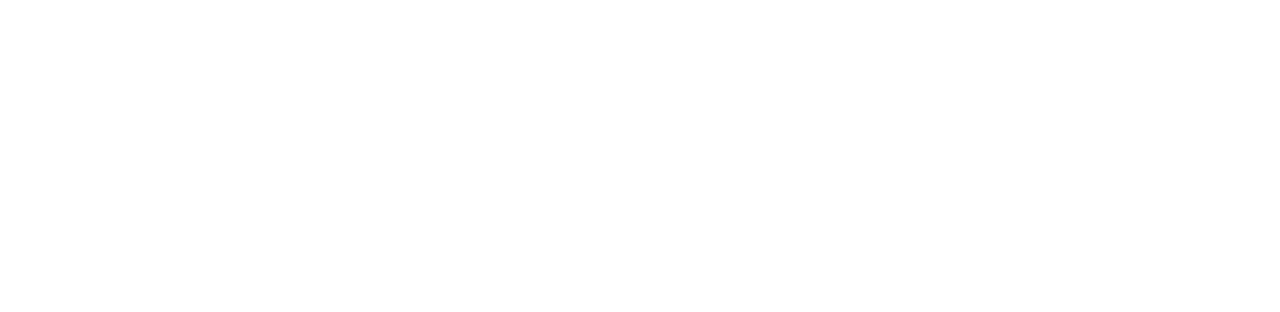
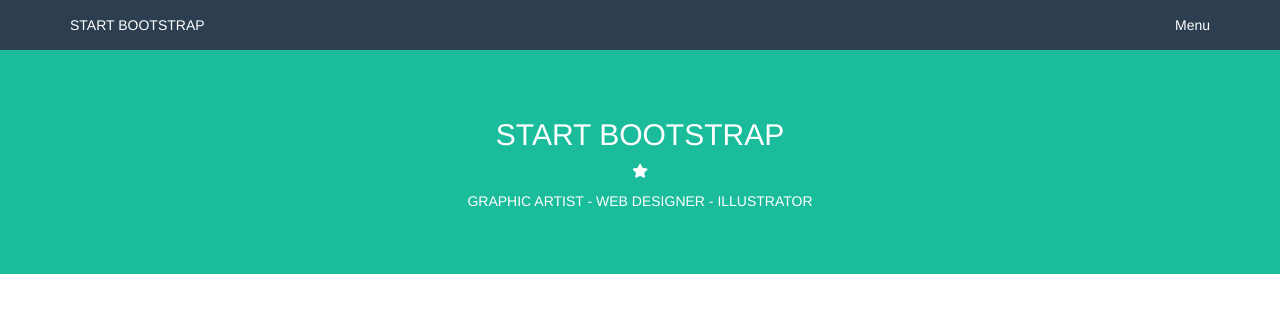
Before and after one commit to Verovannini/html-css-bootstrap-freelancer, a plain HTML site: page index.html in a window 1280 px wide. Drawn offline with nearby package versions, Linux system fonts and the light colour scheme.

Commit message:
Fine header

```diff
--- a/css/style.css
+++ b/css/style.css
@@ -0,0 +1,32 @@
+/* COMMON */
+.primary{
+    background-color: #1abc9c;
+    color: #fff;
+}
+/* END COMMON */
+
+/* HEADER */
+/* Nav */
+header nav{
+    background-color: #2c3e50;
+    color: #fff;
+    padding: 15px 0;
+}
+
+header .header-menu{
+    text-align: right;
+}
+
+/* Jumbotron */
+.jumbotron .teaser{
+    text-align: center;
+}
+.jumbotron .teaser h1{
+    font-size: 30px;
+    text-transform: uppercase;
+}
+.jumbotron .teaser p{
+    font-size: 14px;
+    padding-top: 10px;
+}
+/* END HEADER */
--- a/index.html
+++ b/index.html
@@ -8,9 +8,59 @@
 
     <!-- Latest compiled and minified CSS -->
     <link rel="stylesheet" href="https://stackpath.bootstrapcdn.com/bootstrap/3.4.1/css/bootstrap.min.css" integrity="sha384-HSMxcRTRxnN+Bdg0JdbxYKrThecOKuH5zCYotlSAcp1+c8xmyTe9GYg1l9a69psu" crossorigin="anonymous">
+    <link rel="stylesheet" href="https://cdnjs.cloudflare.com/ajax/libs/font-awesome/5.15.2/css/all.min.css">
     <link rel="stylesheet" href="css/style.css">
 </head>
 <body>
+    <!-- START HEADER -->
+    <header>
+        <!-- Start Nav -->
+        <nav>
+            <div class="container">
+                <div class="row">
+                    <!-- Start Logo Column -->
+                    <div class="col-xs-6">
+                        <div class="logo">START BOOTSTRAP</div>
+                    </div>
+                    <!-- End Logo Column -->
+
+                    <!-- Start Menu Column -->
+                    <div class="col-xs-6">
+                        <div class="header-menu">
+                            <div class="row">
+                                <!-- Start nav menu -->
+                                <div class="hidden-xs col-sm-12">Menu</div>
+                                <!-- Start nav menu -->
+
+                                <!-- Start Burger toggle -->
+                                <div class="col-xs-12 hidden-sm hidden-md hidden-lg">
+                                    <div class="burger-toggle"><i class="fas fa-bars"></i></div>
+                                </div>
+                                <!-- End Burger toggle -->
+                            </div>
+                        </div>
+                    </div>
+                    <!-- End Menu Column -->
+                </div>
+            </div>
+        </nav>
+        <!-- End Nav -->
+
+        <!-- Start Jumbotron -->
+        <div class="jumbotron primary">
+            <div class="teaser">
+                <!-- Start Title -->
+                <div class="title">
+                    <h1>Start Bootstrap</h1>
+                    <div class="star"><i class="fas fa-star"></i></div>
+                </div>
+                <!-- End Title -->
+                <p>GRAPHIC ARTIST - WEB DESIGNER - ILLUSTRATOR</p>
+            </div>
+        </div>
+        <!-- End Jumbotron -->
+    </header>
+    <!-- END HEADER -->
 
 </body>
 </html>
```
